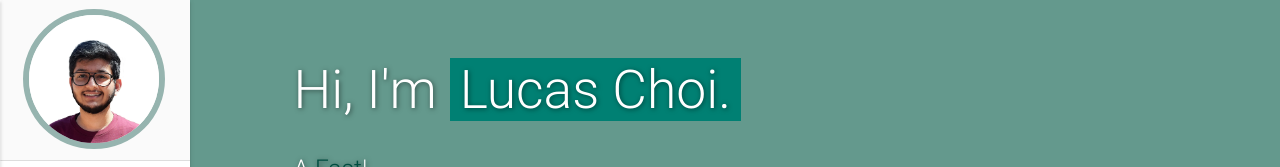
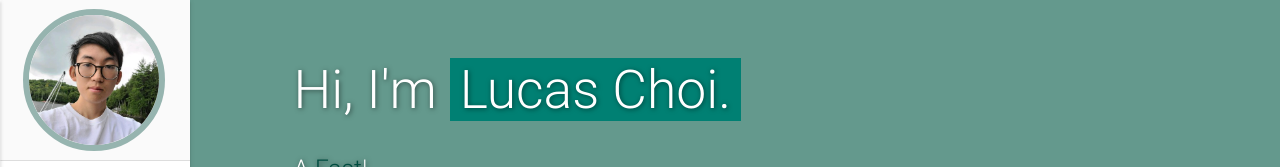
Before and after one commit to lucasnchoi/lucasnchoi.github.io, a plain HTML site: page index.html in a window 1280 px wide. Shown: the top 167 px of the page. Drawn offline with nearby package versions, Linux system fonts and the light colour scheme.

Commit message:
adding profile pic

```diff
--- a/index.html
+++ b/index.html
@@ -79,7 +79,7 @@
       <li class="logo">
         <a id="logo-container" aria-label="Navigate to the beginning of the page" href="#intro"
           class="brand-logo grey-blue-text">
-          <img src="/assets/img/passport-new.jpg" class="circle img-responsive profile-pic" alt="avatar">
+          <img src="/assets/img/lucas-profile.jpeg" class="circle img-responsive profile-pic" alt="avatar">
         </a>
       </li>
 
```
Also changed, not shown: assets/img/lucas-profile.jpeg (added).
